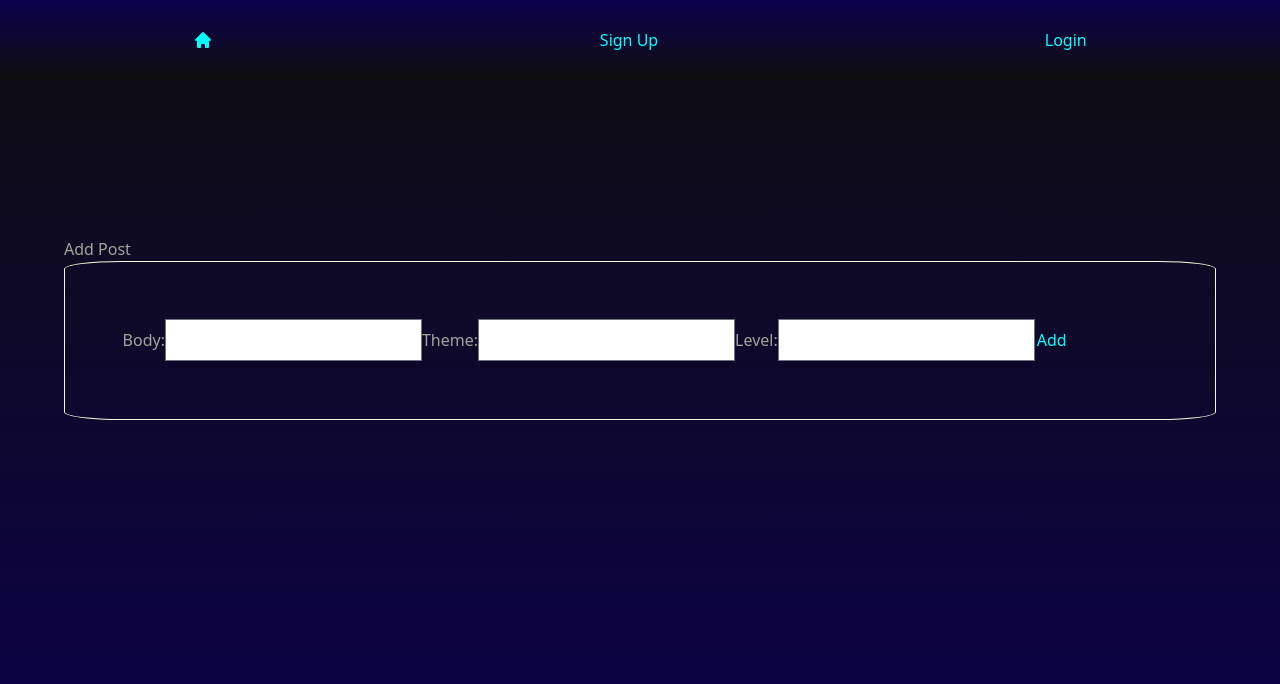
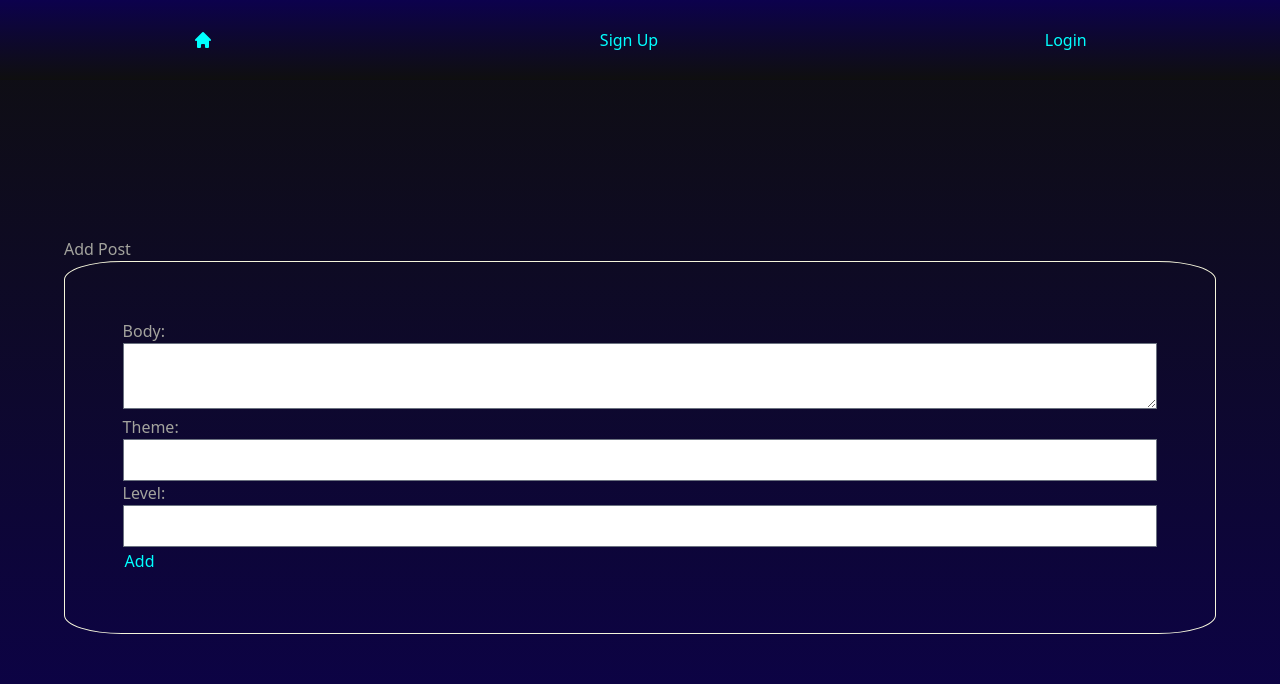
Before and after one commit to BardoAlacran/Project-3-frontend, a React (Create React App) app: page /add in a window 1280 px wide. Shown: the top 684 px of the page. Built offline with nearby package versions, Linux system fonts and the light colour scheme; no server answers.

Commit message:
add and edit post body input changed to textarea

```diff
--- a/src/App.jsx
+++ b/src/App.jsx
@@ -8,6 +8,7 @@ import EditProfile from './components/EditProfile';
 import IsAnon from './components/IsAnon';
 import IsPrivate from './components/IsPrivate';
 import Navbar from './components/Navbar';
+import NotFound from './components/NotFound';
 import Profile from './components/Profile';
 import UserProfile from './components/UserProfile';
 import { AuthProviderWrapper } from './context/auth.context';
@@ -58,7 +59,7 @@ function App() {
             </IsAnon>
           }
         />
-        <Route path="*" element={<div>404 Not Found</div>} />
+        <Route path="*" element={<NotFound />} />
       </Routes>
     </AuthProviderWrapper>
   );
--- a/src/components/AddPost.jsx
+++ b/src/components/AddPost.jsx
@@ -41,7 +41,8 @@ function AddPost() {
 
       <form className="card" onSubmit={handleAddSubmit}>
         <label>Body:</label>
-        <input type="text" name="body" value={newPost.body} onChange={handlePost} />
+
+        <textarea type="text" name="body" value={newPost.body} onChange={handlePost} />
 
         <label>Theme:</label>
         <input type="text" name="theme" value={newPost.theme} onChange={handlePost} />
--- a/src/components/EditPost.jsx
+++ b/src/components/EditPost.jsx
@@ -48,7 +48,7 @@ function EditPost() {
 
       <form className="card" onSubmit={handleAddSubmit}>
         <label>Body:</label>
-        <input type="text" name="body" value={editedPost.body} onChange={handlePost} />
+        <textarea type="text" name="body" value={editedPost.body} onChange={handlePost} />
 
         <label>Theme:</label>
         <input type="text" name="theme" value={editedPost.theme} onChange={handlePost} />
--- /dev/null
+++ b/src/components/NotFound.jsx
@@ -0,0 +1,12 @@
+function NotFound() {
+  return (
+    <div className="Container">
+      <article className="card">
+        <h2>Curiositys Starhip console:</h2>
+        <p>Wrong Path</p>
+      </article>
+    </div>
+  );
+}
+
+export default NotFound;
--- a/src/index.css
+++ b/src/index.css
@@ -41,6 +41,12 @@ body {
   padding: 5%;
   margin-bottom: 5px;
 }
+textarea {
+  width: 100%;
+}
+input {
+  width: 100%;
+}
 .buttonContainer {
   display: flex;
   justify-content: space-around;
```
